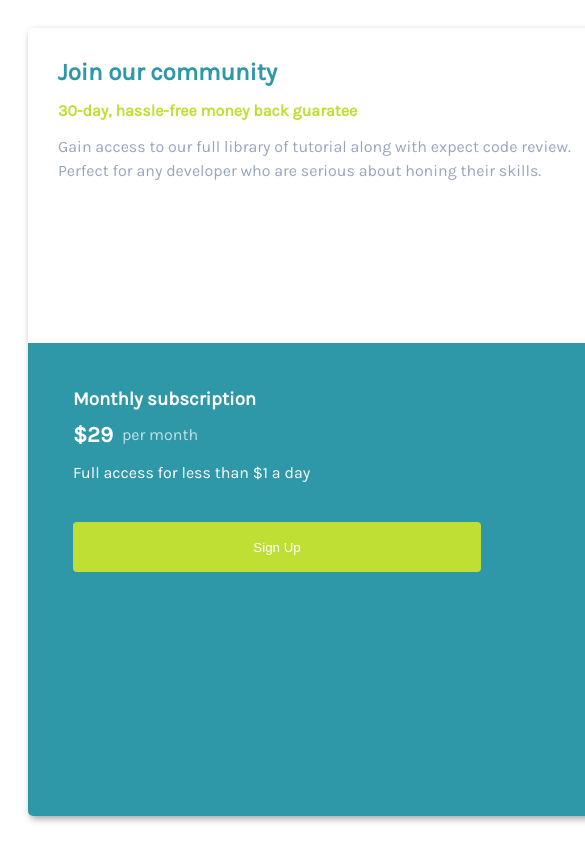
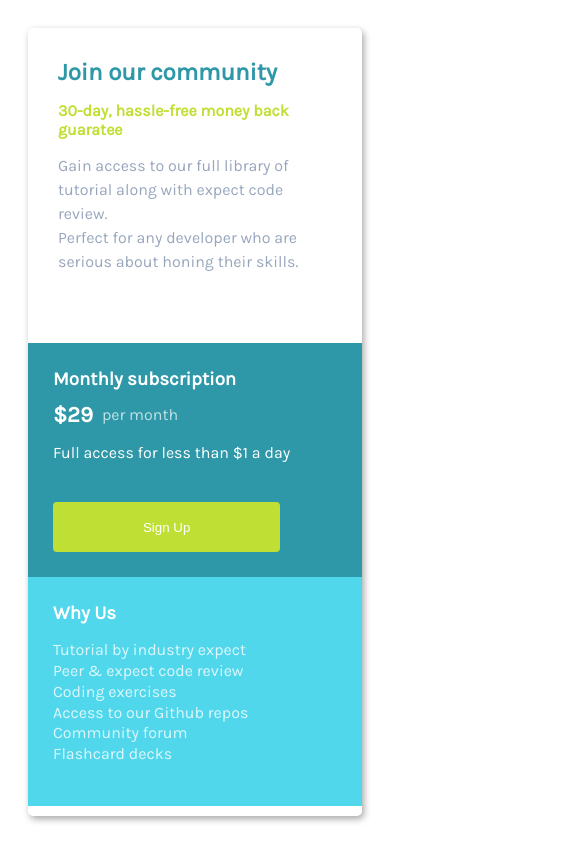
Before and after one commit to luckzen/Pricing-card-challenge, a plain HTML site: page index.html in a window 390 px wide. Shown: the top 844 px of the page, 585 px wide, since content can reach past the window. Drawn offline with Linux system fonts and the light colour scheme.

Commit message:
Update style.css

```diff
--- a/style.css
+++ b/style.css
@@ -1,6 +1,6 @@
 html{
 	box-sizing: border-box;
-  font-family: 'Karla';
+  	font-family: 'Karla';
 	font-size: 16px;
 }
 
@@ -66,7 +66,7 @@ body {
 	width:50%;
 	height:100%;
 	vertical-align:top;
-	padding: 45px;
+	padding: 25px;
 	background-color: #2e98a8;
 }
 
@@ -106,7 +106,7 @@ body {
 	display: inline-block;
 	width: 50%;
 	height: 100%;
-	padding: 45px;
+	padding: 25px;
 	vertical-align: top;
 	background-color: #51d7ec;
 	color: white;
@@ -135,3 +135,12 @@ button:hover {
 	background-color: #85C44C;
 	transform: scale(1.02);
 }
+
+@media (max-width: 656px){
+	.bottom-right, #bottom-left, .container{
+	width: 100%;
+	height: auto;
+	overflow: auto;
+	}
+
+}
```
